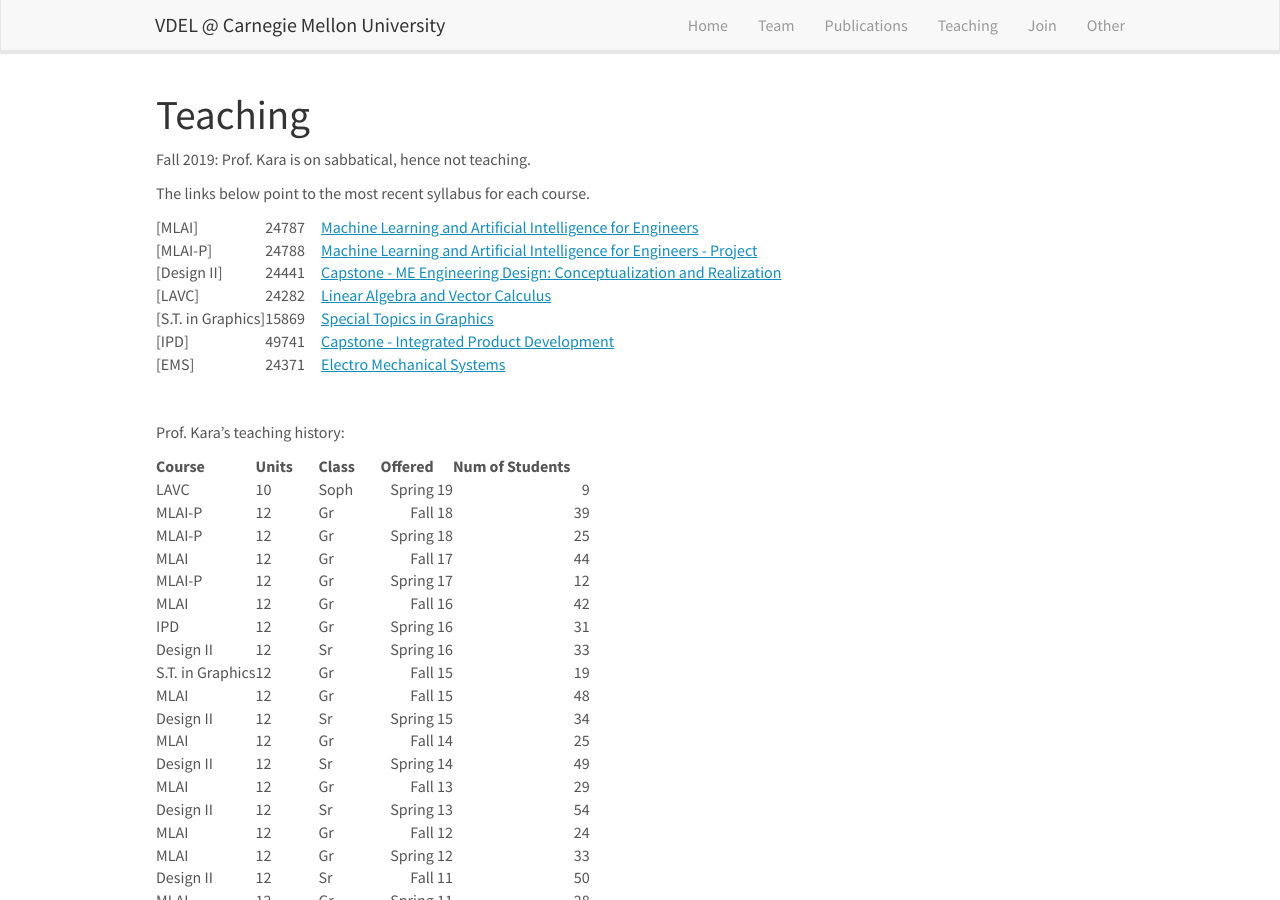
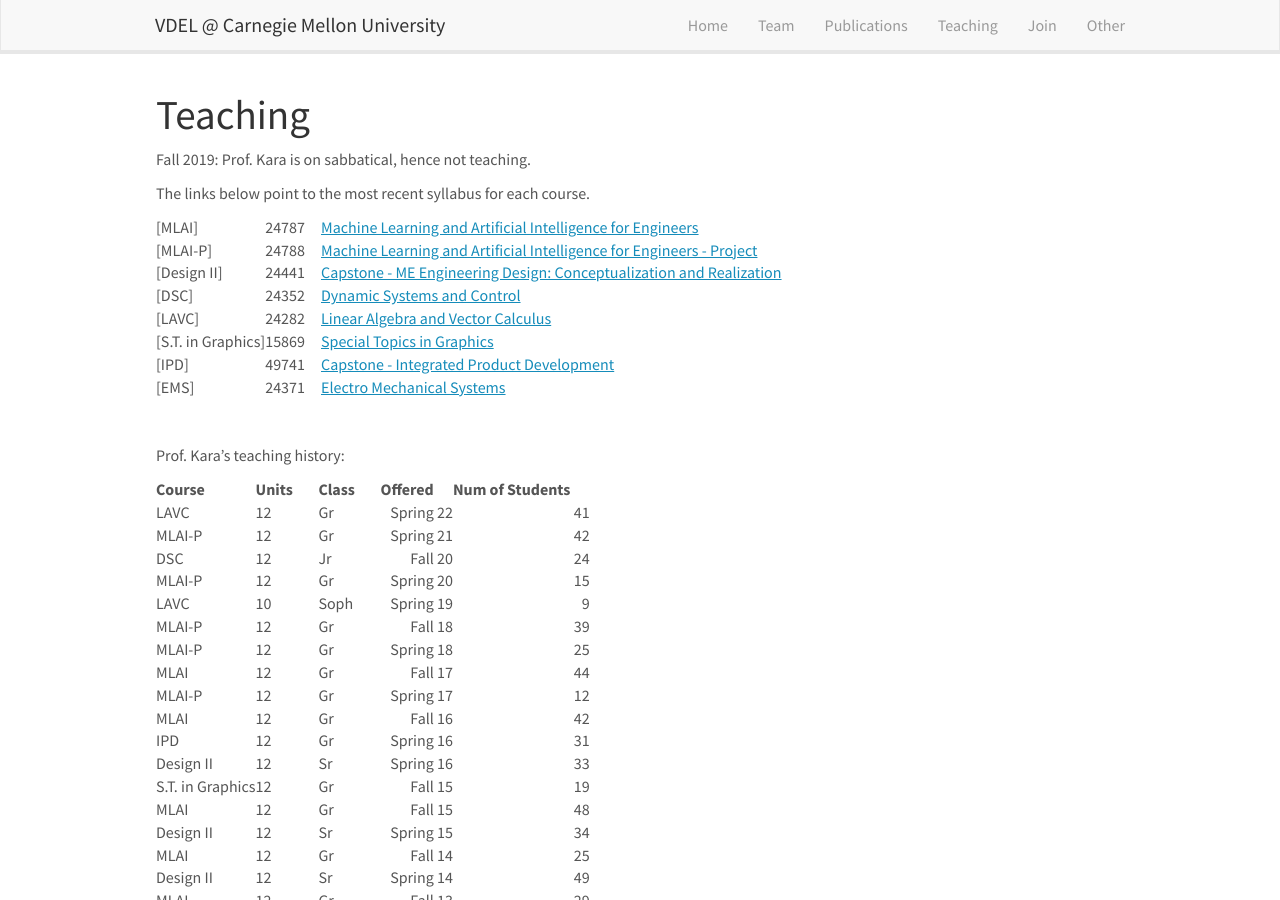
Before and after one commit to levburkara/levburkara.github.io, a Jekyll site: the page built from _pages/teaching.md, in a window 1280 px wide and 900 px high. Built offline with Jekyll 4.4.1, drawn with Linux system fonts in a browser that asks for light colours; nearby versions of some CDN libraries.

Commit message:
Update teaching up to Spring '22

```diff
--- a/_pages/teaching.md
+++ b/_pages/teaching.md
@@ -15,6 +15,7 @@ The links below point to the most recent syllabus for each course.
 | [MLAI] | 24787 | &nbsp; &nbsp; &nbsp;| [Machine Learning and Artificial Intelligence for Engineers](http://vdel.me.cmu.edu/vdelresource/teaching/24787/syllabus.pdf)  |
 | [MLAI-P]| 24788 | &nbsp; &nbsp; &nbsp;| [Machine Learning and Artificial Intelligence for Engineers - Project](http://vdel.me.cmu.edu/vdelresource/teaching/24788/syllabus.pdf)  |
 | [Design II] | 24441 | &nbsp; &nbsp; &nbsp;| [Capstone - ME Engineering Design: Conceptualization and Realization](http://vdel.me.cmu.edu/vdelresource/teaching/24441/syllabus.pdf)  |
+| [DSC] | 24352 | &nbsp; &nbsp; &nbsp; | [Dynamic Systems and Control](http://vdel.me.cmu.edu/vdelresource/teaching/24352/syllabus.pdf)  |
 | [LAVC] | 24282 | &nbsp; &nbsp; &nbsp;| [Linear Algebra and Vector Calculus](http://vdel.me.cmu.edu/vdelresource/teaching/24282/syllabus.pdf)  |
 | [S.T. in Graphics] | 15869 | &nbsp; &nbsp; &nbsp;| [Special Topics in Graphics](http://vdel.me.cmu.edu/vdelresource/teaching/15869/syllabus.pdf)  |
 | [IPD] | 49741 | &nbsp; &nbsp; &nbsp;| [Capstone - Integrated Product Development](http://vdel.me.cmu.edu/vdelresource/teaching/49741/syllabus.pdf)  |
@@ -28,6 +29,10 @@ Prof. Kara's teaching history:
 
 | Course &nbsp; &nbsp; &nbsp; &nbsp;| Units &nbsp; &nbsp; &nbsp; &nbsp;| Class &nbsp; &nbsp; &nbsp; &nbsp;| Offered &nbsp; &nbsp; &nbsp;| Num of Students &nbsp; &nbsp; &nbsp;|
 |:--------			|:-------|:-------|---------:|-----------:|
+| LAVC				|12	| Gr	| Spring 22		| 41	|
+| MLAI-P			|12	| Gr	| Spring 21		| 42	|
+| DSC        	    |12	| Jr	| Fall 20		| 24	|
+| MLAI-P        	|12	| Gr	| Spring 20		| 15	|
 | LAVC				|10	| Soph	| Spring 19		| 9		|
 | MLAI-P			|12	| Gr	| Fall 18		| 39	|
 | MLAI-P        	|12	| Gr	| Spring 18		| 25	|
```
